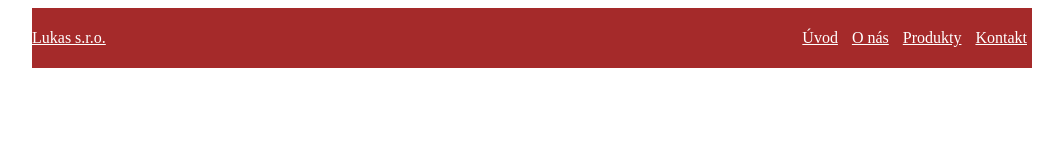
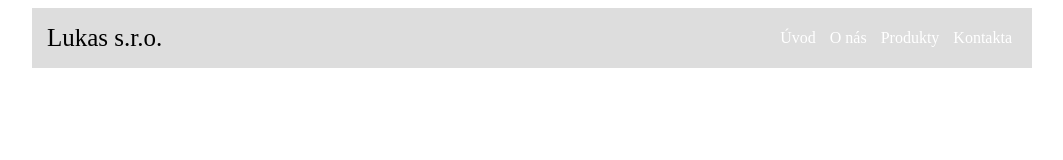
Before and after one commit to LukasNetocny/LukasNetocny, a plain HTML site: page index2.html in a window 1280 px wide. Shown: the whole page, without its empty margins (108-1171 px from the left). Drawn offline with Linux system fonts and the light colour scheme.

Commit message:
další oprava

```diff
--- a/idex2.css
+++ b/idex2.css
@@ -11,12 +11,16 @@ body {
     display: grid;
     grid-template-columns: auto 1fr;
     align-items: center;
-    background-color: brown;
-    color: white;
+    background-color: #ddd;
+    color: black;
+    padding-right: 15px;
+    padding-left: 15px;
 }
 
 .logo {
-    color: white;
+    color: rgb(0, 0, 0);
+    text-decoration: none;
+    font-size: 25px;
 }
 
 .menu {
@@ -30,4 +34,5 @@ body {
 
 .menu li a {
     color: white;
+    text-decoration: none;
 }
--- a/index2.html
+++ b/index2.html
@@ -14,7 +14,7 @@
                 <li><a href="#">Úvod</a></li>
                 <li><a href="#">O nás</a></li>
                 <li><a href="#">Produkty</a></li>
-                <li><a href="#">Kontakt</a></li>
+                <li><a href="#">Kontakta</a></li>
             </ul>
         </div>
     </div>
```
